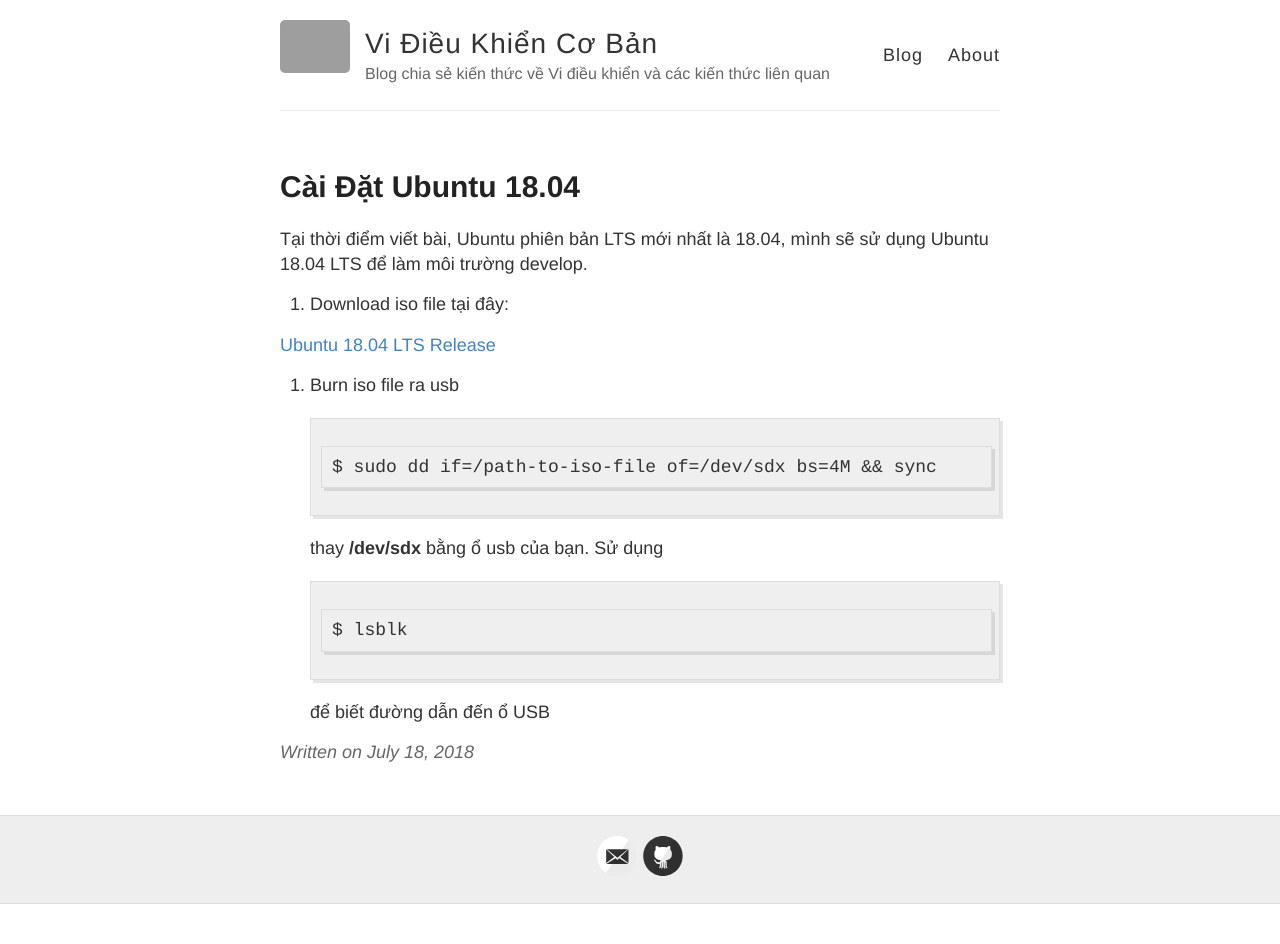
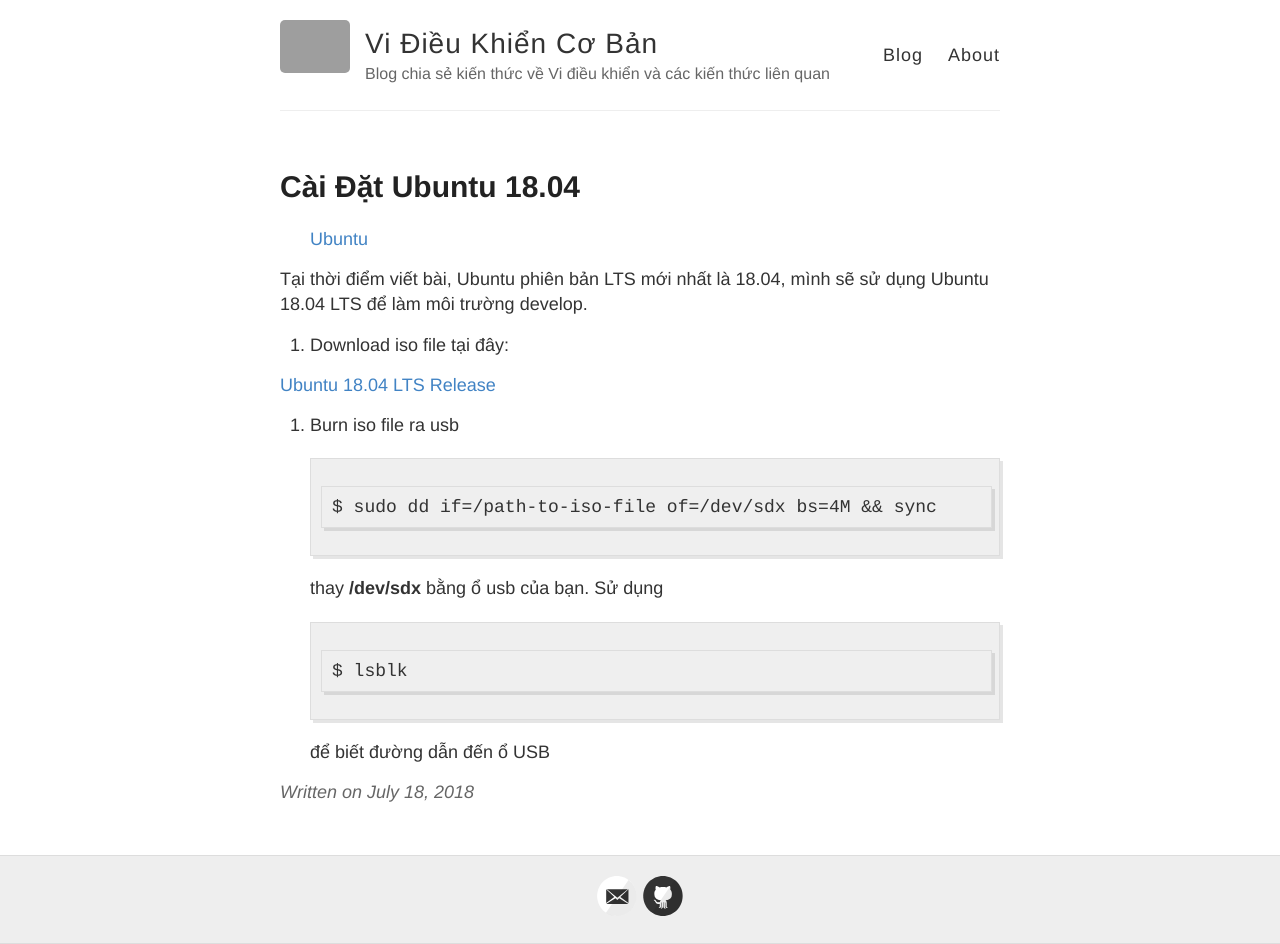
Before and after one commit to sokulabs/vidieukhiencoban.github.io, a Jekyll site: the page built from _posts/2018-07-18-Cai-Dat-Ubuntu-1804.md, in a window 1280 px wide. Built offline with Jekyll 4.4.1, drawn with Linux system fonts in a browser that asks for light colours; comment, search, counter and statistics services are not loaded; before the commit the page ends 904 px from its top, so only the background shows below that; grey boxes are pictures that could not be loaded.

Commit message:
change post

```diff
--- a/_layouts/post.html
+++ b/_layouts/post.html
@@ -4,6 +4,14 @@ layout: default
 
 <article class="post">
   <h1>{{ page.title }}</h1>
+
+{% if page.tags %}
+<ul class = "tags">
+   {% for tag in page.tags %}
+      <a href="/tags#{{ tag }}" class="tag">{{ tag }}</a>
+   {% endfor %}
+</ul>
+{% endif %}
 
   <div class="entry">
     {{ content }}
@@ -13,5 +21,11 @@ layout: default
     Written on {{ page.date | date: "%B %e, %Y" }}
   </div>
 
+  <!-- disqus comments -->
+  {% if page.comments %}
+      <hr>
   {% include disqus.html %}
+  {% endif %}
+
+  {% include stat_counter.html %}
 </article>
```
